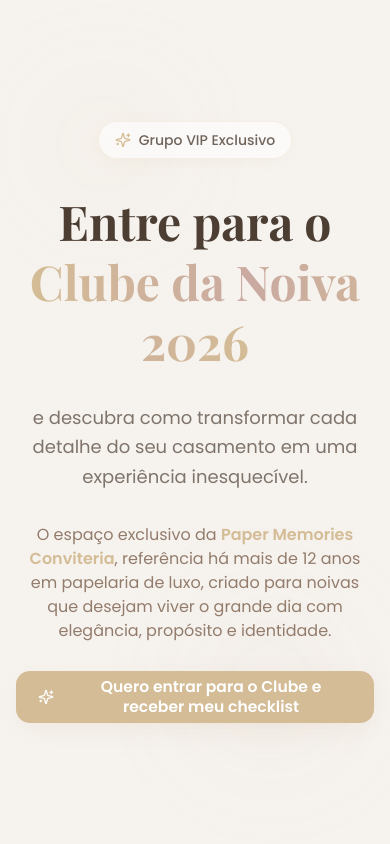
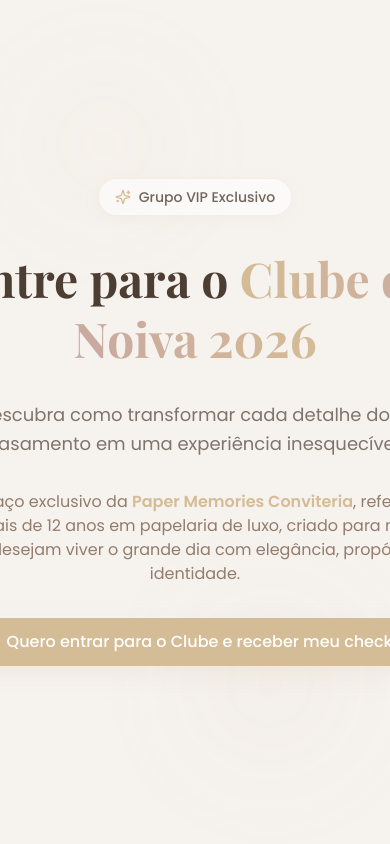
Before and after one commit to conviteriapapermemories/clube-da-noiva-2026, a React (Vite) app: page / in a window 390 px wide. Shown: the top 844 px of the page. Built offline with nearby package versions, Linux system fonts and the light colour scheme; the HTML template or start-up script is replaced by a standard one.

Commit message:
Update index.css

```diff
--- a/src/index.css
+++ b/src/index.css
@@ -106,48 +106,3 @@ All colors MUST be HSL.
     @apply bg-background text-foreground;
   }
 }
-/* ===== BOTÃO HERO REFINADO (ESPAÇAMENTO + TEXTO COMPLETO) ===== */
-
-/* Espaço suave entre o parágrafo e o botão */
-main section:first-of-type p:last-of-type {
-  margin-bottom: 1.75rem !important; /* ~28px */
-}
-
-/* Estilo base do botão (desktop) */
-main section:first-of-type a[role="button"],
-main section:first-of-type a.button,
-main section:first-of-type .btn,
-main section:first-of-type button[type="submit"],
-main section:first-of-type button {
-  display: inline-flex !important;
-  align-items: center !important;
-  justify-content: center !important;
-  padding: 16px 36px !important;
-  min-height: 56px !important;
-  max-width: 520px !important;
-  width: auto !important;
-  margin: 0 auto !important;
-
-  font-weight: 600 !important;
-  font-size: 16px !important;
-  line-height: 1.3 !important;
-  text-align: center !important;
-  white-space: nowrap !important; /* mantém o texto em uma linha no desktop */
-  overflow-wrap: normal !important;
-  border-radius: 14px !important;
-}
-
-/* Mobile: largura total e texto quebrável */
-@media (max-width: 640px) {
-  main section:first-of-type a[role="button"],
-  main section:first-of-type a.button,
-  main section:first-of-type .btn,
-  main section:first-of-type button[type="submit"],
-  main section:first-of-type button {
-    width: 100% !important;
-    padding: 14px 22px !important;
-    font-size: clamp(14px, 4vw, 16px) !important;
-    min-height: 52px !important;
-    white-space: normal !important; /* quebra só no mobile */
-  }
-}
```
